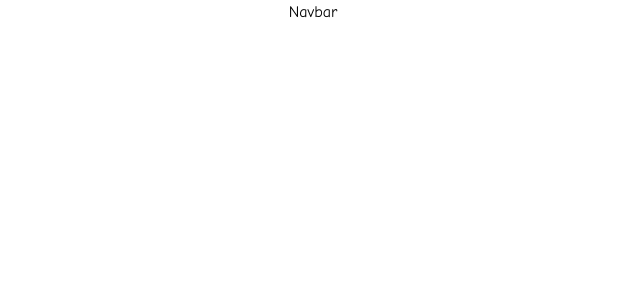
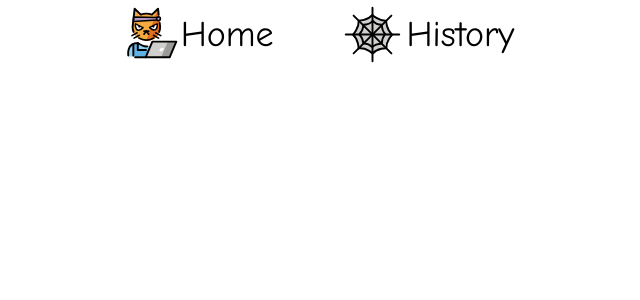
Before and after one commit to BorisKlco/nextjs.videoDownloader, a Next.js app: page / in a window 1280 px wide. Shown: the top 300 px of the page, without its empty margins (327-967 px from the left). Built offline with nearby package versions, Linux system fonts and the light colour scheme.

Commit message:
navbar icons

```diff
--- a/components/Navbar.tsx
+++ b/components/Navbar.tsx
@@ -1,3 +1,33 @@
+import Image from "next/image";
+import Link from "next/link";
+
 export default function Navbar() {
-  return <nav>Navbar</nav>;
+  return (
+    <nav className="flex gap-x-16">
+      <Link
+        href="/"
+        className="flex items-center text-4xl hover:underline hover:underline-offset-8 transition hover:text-red-400/80"
+      >
+        <Image
+          src="/images/navbar/hacker-cat.svg"
+          width={69}
+          height={69}
+          alt="Home Icon"
+        />
+        Home
+      </Link>
+      <Link
+        href="/history"
+        className="flex items-center text-4xl hover:underline hover:underline-offset-8 transition hover:text-red-400/80"
+      >
+        <Image
+          src="/images/navbar/spider-web.svg"
+          width={69}
+          height={69}
+          alt="History Icon"
+        />
+        History
+      </Link>
+    </nav>
+  );
 }
```
Also changed, not shown: public/images/navbar/hacker-cat.svg (added), public/images/navbar/spider-web.svg (added).
